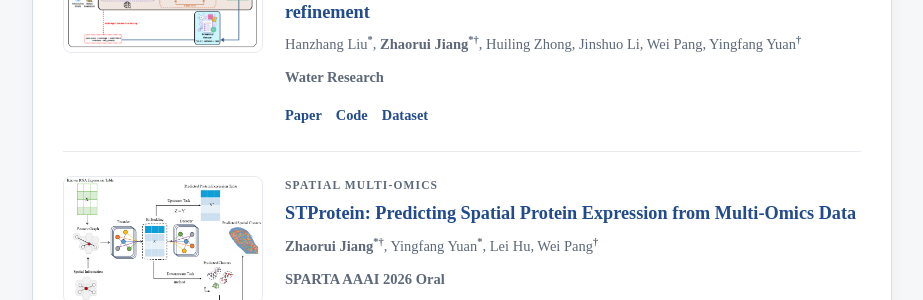
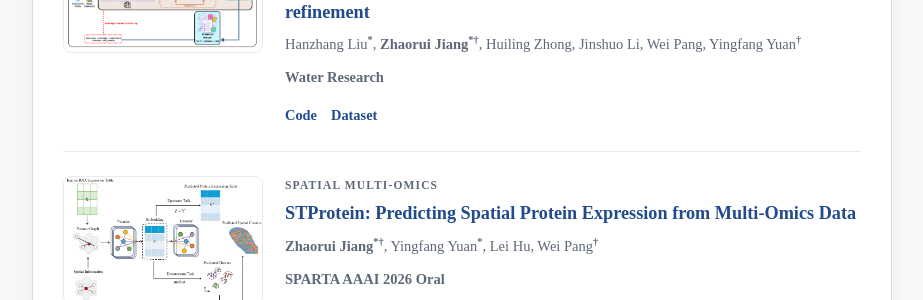
Before and after one commit to zhaorui-bi/zhaorui-bi.github.io, a Jekyll site: the page built from index.html, in a window 1280 px wide and 900 px high, scrolled down 1047 px. Shown: the part 153-453 px from the top of the window, without its empty margins (178-1101 px from the left). Built offline with Jekyll 4.4.1, drawn with Linux system fonts in a browser that asks for light colours.

Commit message:
Remove redundant Paper link from the OpenAqua entry.
Co-authored-by: Cursor <cursoragent@cursor.com>

```diff
--- a/index.html
+++ b/index.html
@@ -159,7 +159,6 @@ title: Zhaorui (Elijah) Jiang
             </p>
             <p class="publication-venue">Water Research</p>
             <p class="publication-links">
-              <a href="https://doi.org/10.1016/j.watres.2026.126761">Paper</a>
               <a href="https://github.com/zhaorui-bi/OpenAqua">Code</a>
               <a href="https://huggingface.co/datasets/zhaorui-bi/OpenAqua">
                 Dataset
```
